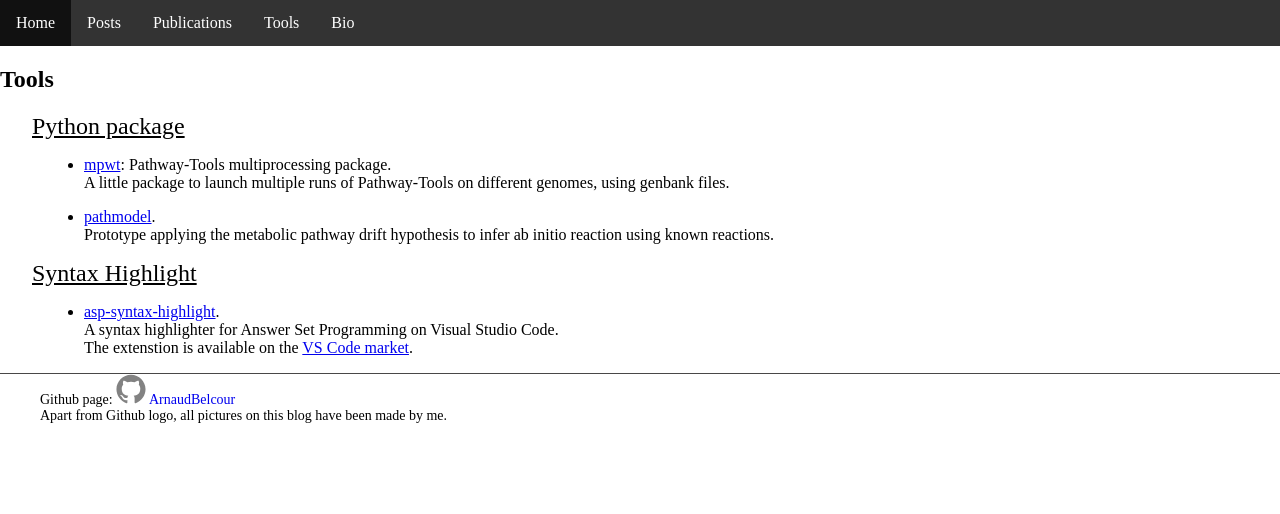
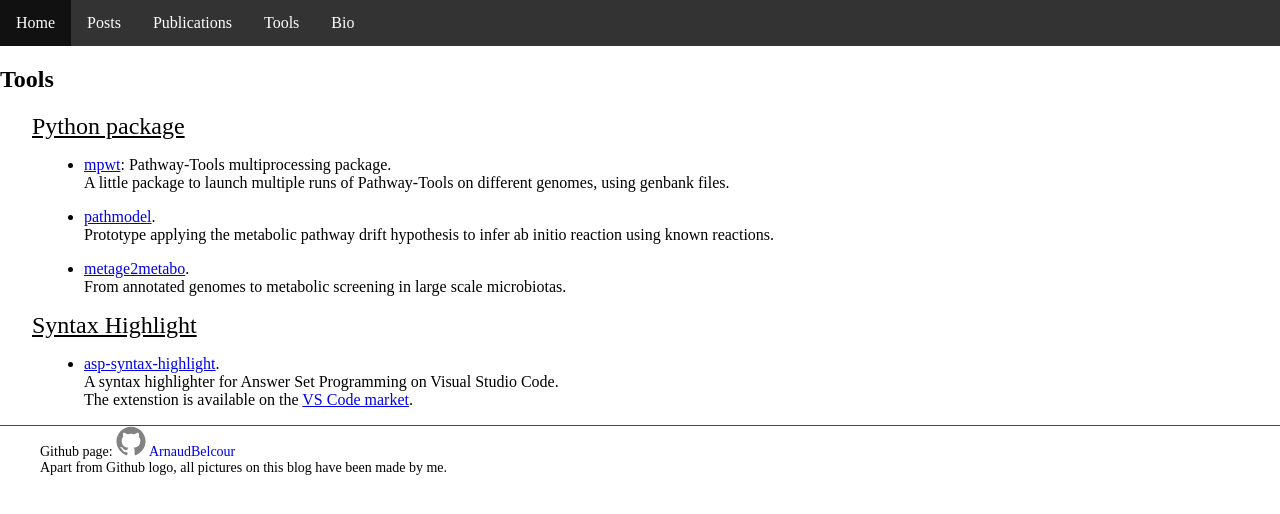
Before and after one commit to ArnaudBelcour/blog, a Jekyll site: the page built from pages/tools.html, in a window 1280 px wide. Shown: the top 514 px of the page. Built offline with Jekyll 4.4.1, drawn with Linux system fonts in a browser that asks for light colours.

Commit message:
Add metage2metabo to Tools.

```diff
--- a/pages/tools.html
+++ b/pages/tools.html
@@ -18,6 +18,11 @@
 						Prototype applying the metabolic pathway drift hypothesis to infer ab initio reaction using known reactions.<br>
 					</p>
 				</li>
+				<li>
+					<p><a href='https://github.com/AuReMe/metage2metabo'>metage2metabo</a>.<br>
+						From annotated genomes to metabolic screening in large scale microbiotas.<br>
+					</p>
+				</li>
 			</ul>
 			<h2>Syntax Highlight</h2>
 			<ul>
```
